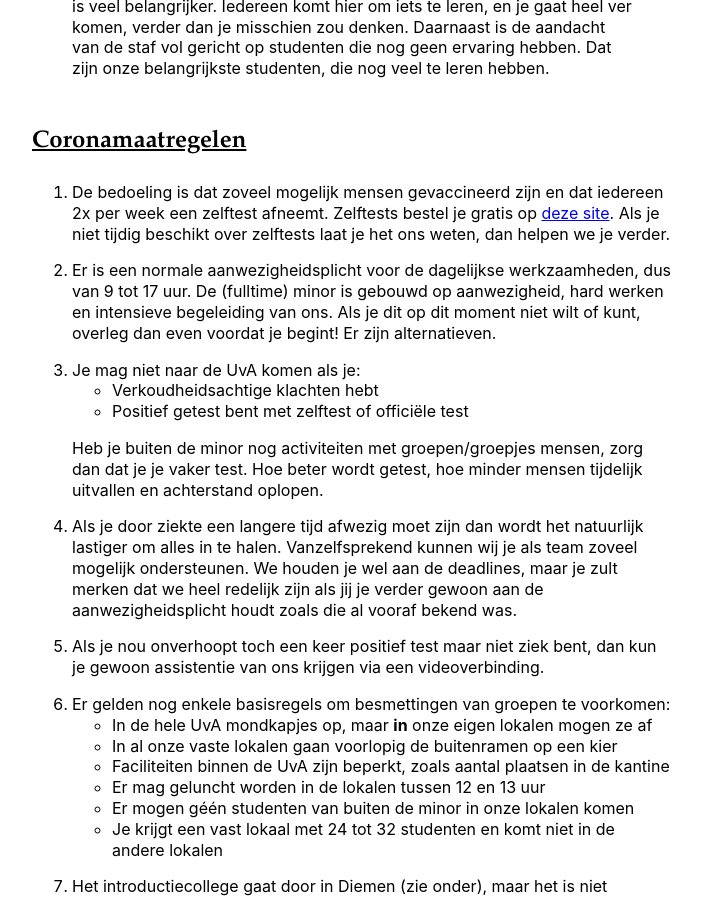
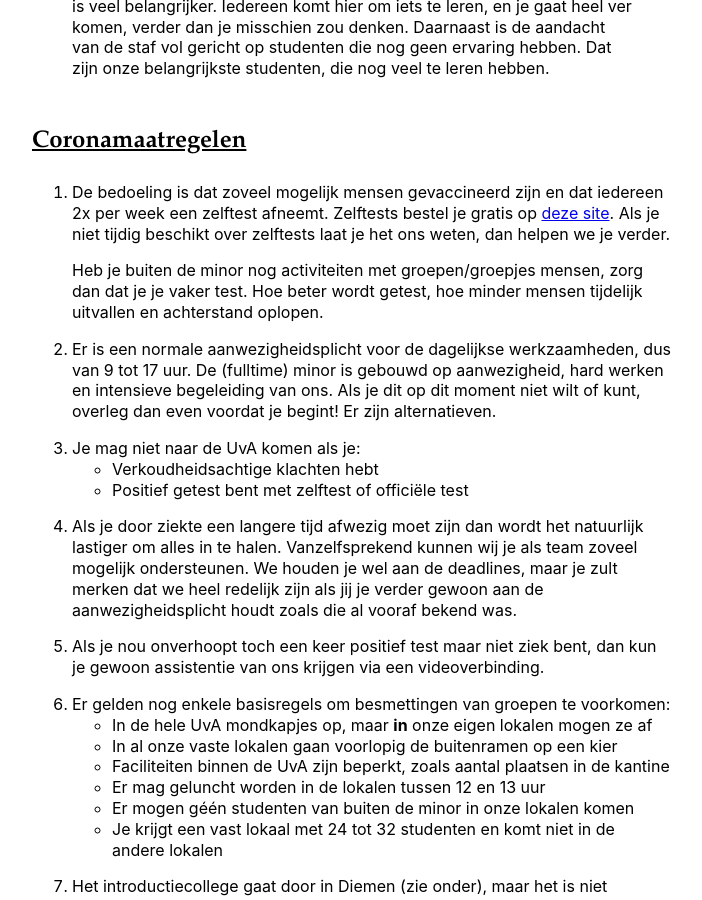
Before and after one commit to minprog/welkom, a Jekyll site: the page built from fulltime/index.md, in a window 1280 px wide and 900 px high, scrolled down 949 px. Shown: the whole window, without its empty margins (288-990 px from the left). Built offline with Jekyll 4.4.1, drawn with Linux system fonts in a browser that asks for light colours; our own code applies the rules of GitHub Pages for plain Markdown files.

```diff
--- a/fulltime/index.md
+++ b/fulltime/index.md
@@ -20,13 +20,13 @@ We hopen jullie allemaal te spreken in de eerste paar dagen van de minor, maar m
 
 1. De bedoeling is dat zoveel mogelijk mensen gevaccineerd zijn en dat iedereen 2x per week een zelftest afneemt. Zelftests bestel je gratis op [deze site](https://www.zelftestonderwijs.nl). Als je niet tijdig beschikt over zelftests laat je het ons weten, dan helpen we je verder.
 
+    Heb je buiten de minor nog activiteiten met groepen/groepjes mensen, zorg dan dat je je vaker test. Hoe beter wordt getest, hoe minder mensen tijdelijk uitvallen en achterstand oplopen.
+
 2. Er is een normale aanwezigheidsplicht voor de dagelijkse werkzaamheden, dus van 9 tot 17 uur. De (fulltime) minor is gebouwd op aanwezigheid, hard werken en intensieve begeleiding van ons. Als je dit op dit moment niet wilt of kunt, overleg dan even voordat je begint! Er zijn alternatieven.
 
 3. Je mag niet naar de UvA komen als je:
     - Verkoudheidsachtige klachten hebt
     - Positief getest bent met zelftest of officiële test
-
-    Heb je buiten de minor nog activiteiten met groepen/groepjes mensen, zorg dan dat je je vaker test. Hoe beter wordt getest, hoe minder mensen tijdelijk uitvallen en achterstand oplopen.
 
 4. Als je door ziekte een langere tijd afwezig moet zijn dan wordt het natuurlijk lastiger om alles in te halen. Vanzelfsprekend kunnen wij je als team zoveel mogelijk ondersteunen. We houden je wel aan de deadlines, maar je zult merken dat we heel redelijk zijn als jij je verder gewoon aan de aanwezigheidsplicht houdt zoals die al vooraf bekend was.
 
```
